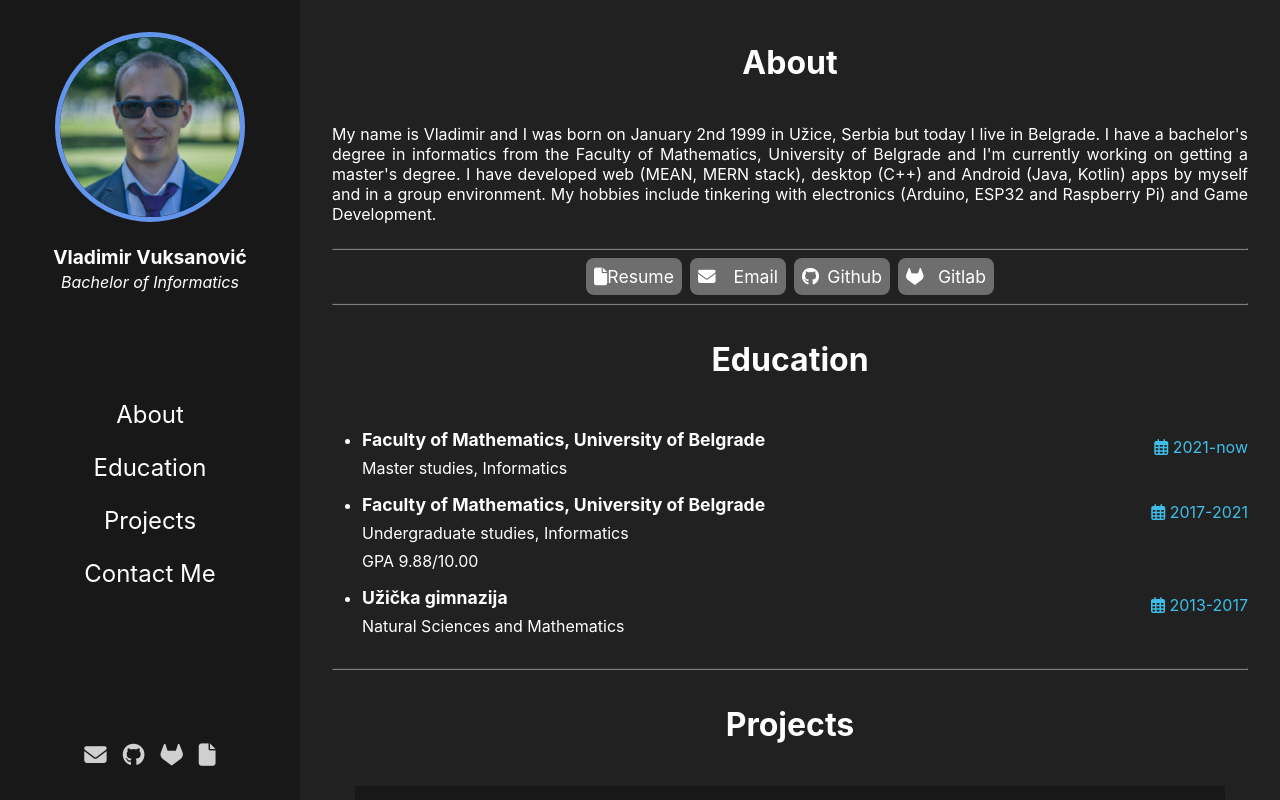
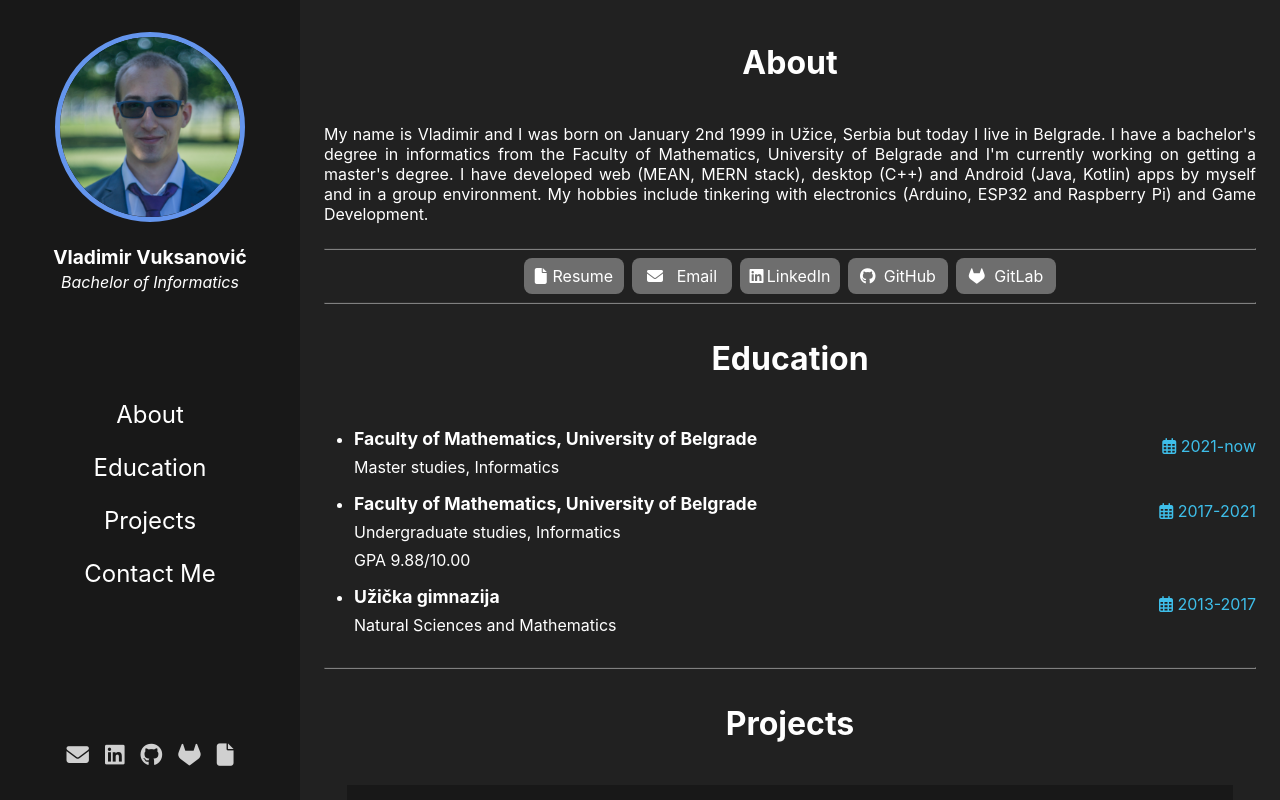
Before and after one commit to VladimirV99/vladimirv99.github.io, a React (Create React App) app: page / in a window 1280 px wide. Shown: the top 800 px of the page. Built offline with nearby package versions, Linux system fonts and the light colour scheme.

Commit message:
Change email. Add LinkedIn

```diff
--- a/src/App.scss
+++ b/src/App.scss
@@ -35,7 +35,7 @@ ul {
 
 main {
   margin-left: 300px;
-  padding: 1rem 2rem;
+  padding: 1rem 1.5rem;
   color: $textColor;
 }
 
@@ -52,7 +52,7 @@ section {
   font-size: 32px;
 }
 
-@media screen and (max-width: 850px) {
+@media screen and (max-width: 900px) {
   main {
     margin-left: 0px;
   }
--- a/src/Button.scss
+++ b/src/Button.scss
@@ -14,12 +14,11 @@
 
 .btn-icon {
   display: flex;
-  justify-content: space-between;
+  justify-content: space-around;
   align-items: center;
   text-align: center;
-  font-size: 1.1rem;
   border-radius: 8px;
   padding: 8px;
   margin: 0 0.25rem;
-  width: 80px;
+  min-width: 84px;
 }
--- a/src/components/Navbar.scss
+++ b/src/components/Navbar.scss
@@ -77,7 +77,7 @@ nav {
   margin: 3rem 2rem 1rem 2rem;
 }
 
-@media screen and (max-width: 850px) {
+@media screen and (max-width: 900px) {
   nav {
     display: block;
     width: unset;
--- a/src/components/SocialLinks.js
+++ b/src/components/SocialLinks.js
@@ -7,6 +7,17 @@ function SocialLinks() {
       <li>
         <a href="mailto:vladevuksan99@gmail.com" title="Email: vladevuksan99@gmail.com" className="social-link">
           <i className="fas fa-envelope"></i>
+        </a>
+      </li>
+      <li>
+        <a
+          href="https://www.linkedin.com/in/vladimir-vuksanovic/"
+          target="_blank"
+          rel="noreferrer"
+          title="LinkedIn: vladimir-vuksanovic"
+          className="social-link"
+        >
+          <i className="fab fa-linkedin"></i>
         </a>
       </li>
       <li>
--- a/src/sections/About.js
+++ b/src/sections/About.js
@@ -21,14 +21,22 @@ function About() {
         <a href="documents/VladimirVuksanovicCV.pdf" target="_blank" className="btn btn-icon">
           <i className="fas fa-file"></i> Resume
         </a>
-        <a href="mailto:vladevuksan99@gmail.com" className="btn btn-icon">
+        <a href="mailto:vvuksanovic1999@gmail.com" className="btn btn-icon">
           <i className="fas fa-envelope"></i> Email
         </a>
+        <a
+          href="https://www.linkedin.com/in/vladimir-vuksanovic/"
+          target="_blank"
+          rel="noreferrer"
+          className="btn btn-icon"
+        >
+          <i className="fab fa-linkedin"></i> LinkedIn
+        </a>
         <a href="https://github.com/VladimirV99" target="_blank" rel="noreferrer" className="btn btn-icon">
-          <i className="fab fa-github"></i> Github
+          <i className="fab fa-github"></i> GitHub
         </a>
         <a href="https://gitlab.com/VladimirV99" target="_blank" rel="noreferrer" className="btn btn-icon">
-          <i className="fab fa-gitlab"></i> Gitlab
+          <i className="fab fa-gitlab"></i> GitLab
         </a>
       </div>
     </Fragment>
--- a/src/sections/Contact.js
+++ b/src/sections/Contact.js
@@ -14,7 +14,14 @@ function Contact() {
               <i className="far fa-big fa-envelope"></i>
             </td>
             <td className="center">Email:</td>
-            <td>vladevuksan99@gmail.com</td>
+            <td>vvuksanovic1999@gmail.com</td>
+          </tr>
+          <tr>
+            <td className="center">
+              <i className="far fa-big fa-linkedin"></i>
+            </td>
+            <td className="center">LinkedIn:</td>
+            <td>vladimir-vuksanovic</td>
           </tr>
           <tr>
             <td className="center">
```
